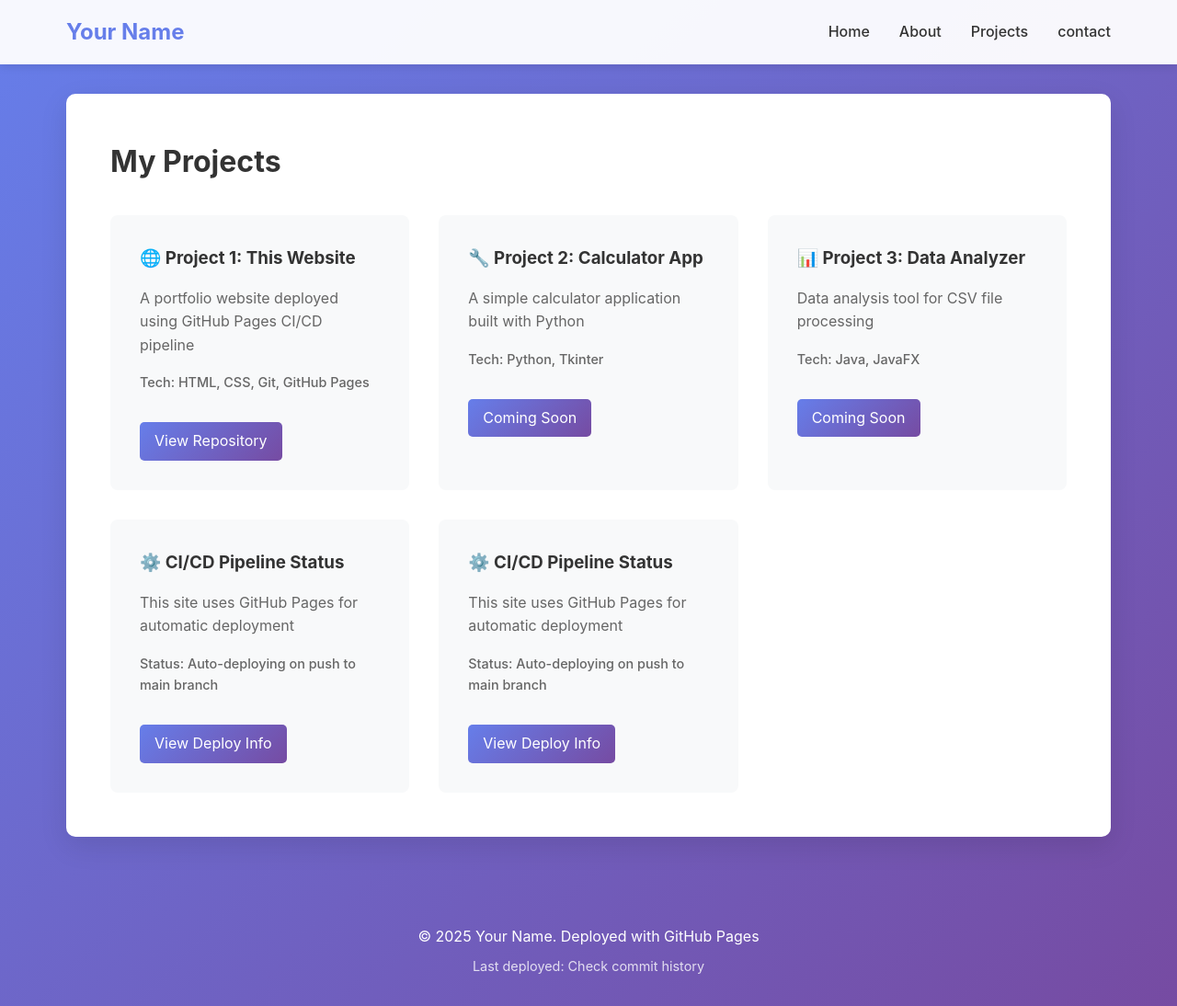
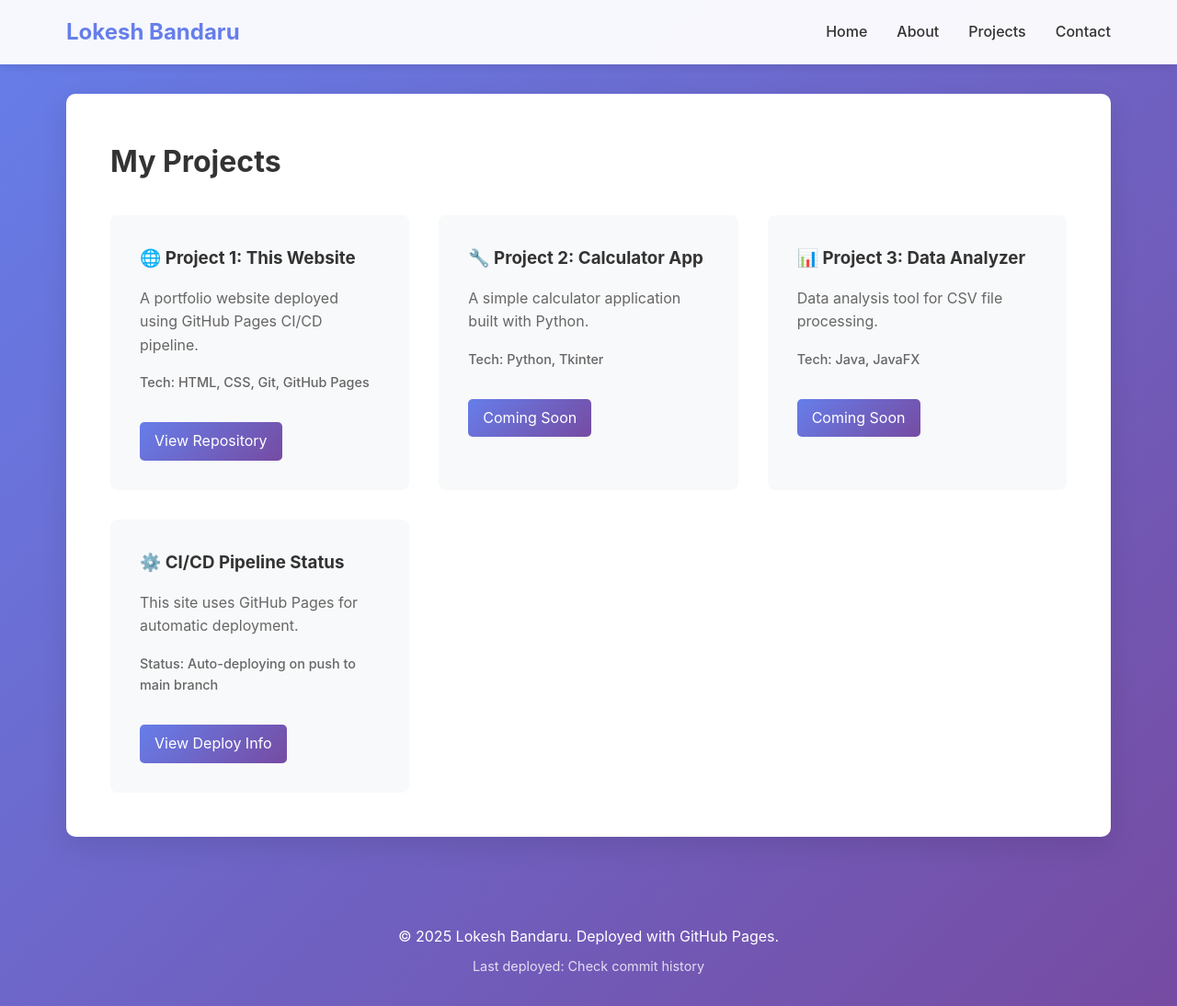
Before and after one commit to Lokeshloki8886/Lokeshloki8886.github.io, a plain HTML site: page project.html in a window 1280 px wide. Shown: the whole page at 92% size. Drawn offline with Linux system fonts and the light colour scheme.

Commit message:
changes made

```diff
--- a/project.html
+++ b/project.html
@@ -9,12 +9,12 @@
 <body>
     <nav>
         <div class="nav-container">
-            <h1>Your Name</h1>
+            <h1>Lokesh Bandaru</h1>
             <ul>
                 <li><a href="index.html">Home</a></li>
                 <li><a href="about.html">About</a></li>
                 <li><a href="projects.html">Projects</a></li>
-                <li><a href="contact.html">contact</a></li>
+                <li><a href="contact.html">Contact</a></li>
             </ul>
         </div>
     </nav>
@@ -25,40 +25,37 @@
             <div class="projects-grid">
                 <div class="project-card">
                     <h3>🌐 Project 1: This Website</h3>
-                    <p>A portfolio website deployed using GitHub Pages CI/CD pipeline</p>
+                    <p>A portfolio website deployed using GitHub Pages CI/CD pipeline.</p>
                     <p class="tech-stack">Tech: HTML, CSS, Git, GitHub Pages</p>
-                    <a href="https://github.com/[your-username]/[your-username].github.io" class="project-link">View Repository</a>
+                    <a href="https://github.com/Lokeshloki8886/Lokeshloki8886.github.io" class="project-link">View Repository</a>
                 </div>
+
                 <div class="project-card">
                     <h3>🔧 Project 2: Calculator App</h3>
-                    <p>A simple calculator application built with Python</p>
+                    <p>A simple calculator application built with Python.</p>
                     <p class="tech-stack">Tech: Python, Tkinter</p>
                     <a href="#" class="project-link">Coming Soon</a>
                 </div>
+
                 <div class="project-card">
                     <h3>📊 Project 3: Data Analyzer</h3>
-                    <p>Data analysis tool for CSV file processing</p>
+                    <p>Data analysis tool for CSV file processing.</p>
                     <p class="tech-stack">Tech: Java, JavaFX</p>
                     <a href="#" class="project-link">Coming Soon</a>
                 </div>
+
                 <div class="project-card">
-                     <h3>⚙️ CI/CD Pipeline Status</h3>
-                     <p>This site uses GitHub Pages for automatic deployment</p>
-                     <p class="tech-stack">Status: Auto-deploying on push to main branch</p>
-                     <a href="deploy-info.json" class="project-link">View Deploy Info</a>
+                    <h3>⚙️ CI/CD Pipeline Status</h3>
+                    <p>This site uses GitHub Pages for automatic deployment.</p>
+                    <p class="tech-stack">Status: Auto-deploying on push to main branch</p>
+                    <a href="deploy-info.json" class="project-link">View Deploy Info</a>
                 </div>
-                <div class="project-card">
-    <h3>⚙️ CI/CD Pipeline Status</h3>
-    <p>This site uses GitHub Pages for automatic deployment</p>
-    <p class="tech-stack">Status: Auto-deploying on push to main branch</p>
-    <a href="deploy-info.json" class="project-link">View Deploy Info</a>
-</div>
             </div>
         </section>
     </main>
 
     <footer>
-        <p>&copy; 2025 Your Name. Deployed with GitHub Pages</p>
+        <p>&copy; 2025 Lokesh Bandaru. Deployed with GitHub Pages.</p>
         <p class="deploy-info">Last deployed: <span id="deploy-date">Check commit history</span></p>
     </footer>
 </body>
```
Also changed, not shown: about.html (+3 -3 lines).
